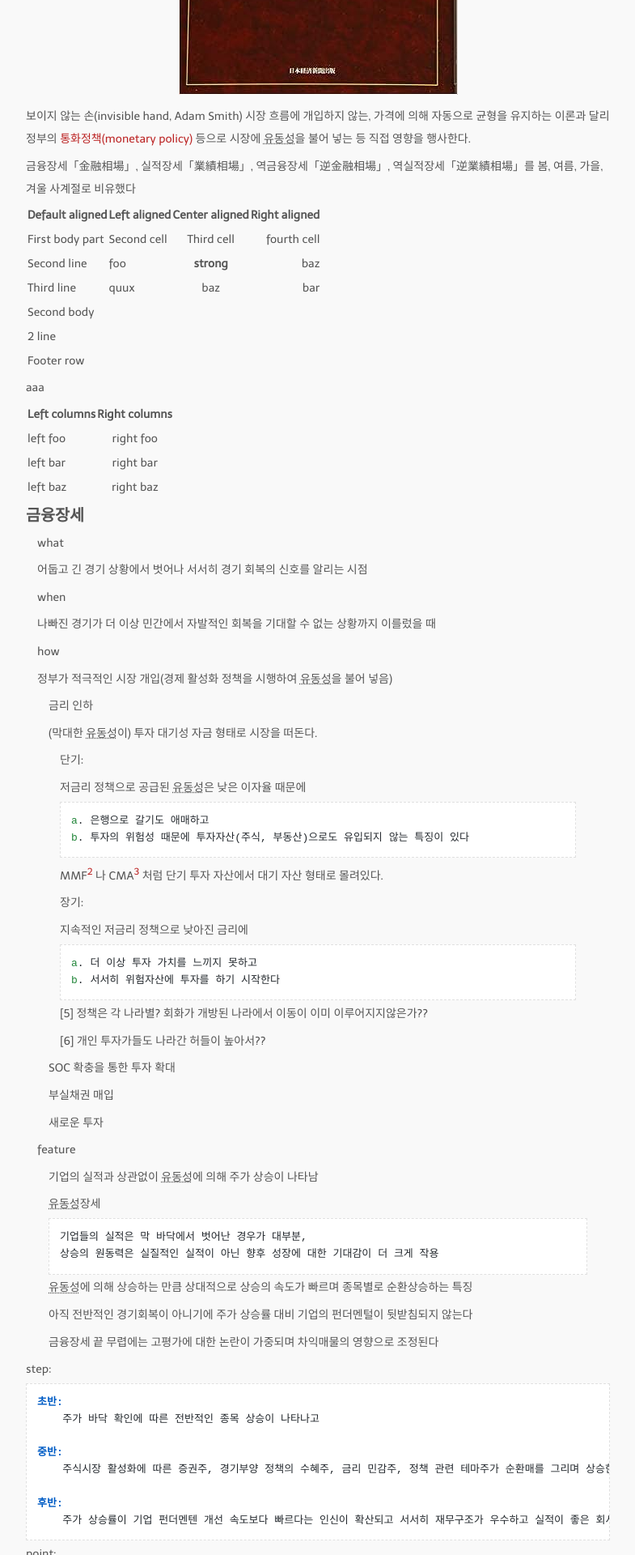
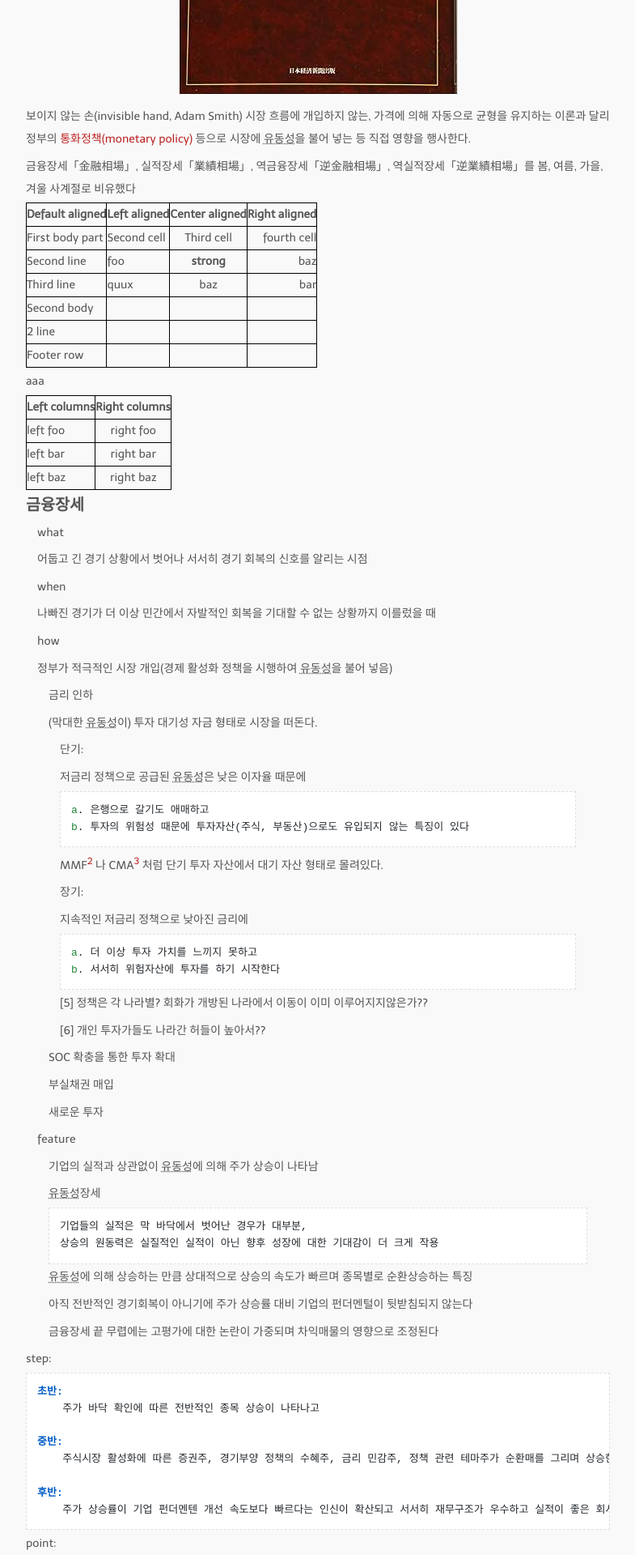
Before and after one commit to jung-research/github.io, a Jekyll site: the page built from index.markdown, in a window 1280 px wide. Shown: the part 650-2570 px from the top of the page at 81% size, without its empty margins (247-1032 px from the left). Built offline with Jekyll 4.4.1, drawn with Linux system fonts in a browser that asks for light colours; nearby versions of some CDN libraries; some web fonts are replaced.

Commit message:
mod style

```diff
--- a/media/css/style.css
+++ b/media/css/style.css
@@ -147,6 +147,12 @@ ul.listing {
         content: "⭠ ";
         color: #ccc; }
 
+table{
+  border-collapse:collapse;}
+
+table, th, td{
+  border: 1px solid black;}
+
 article {
   margin: 2em 0; }
   article p {
```
